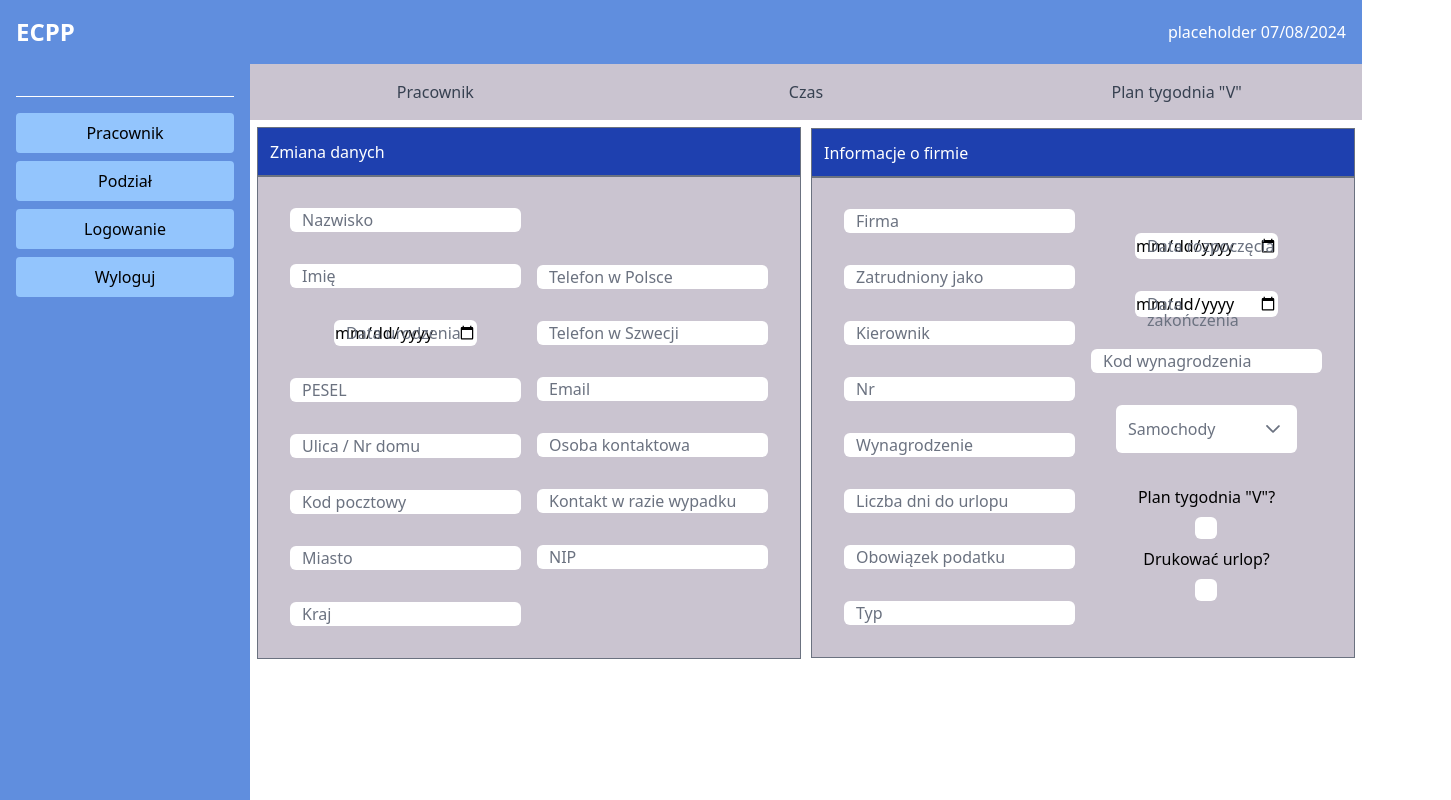
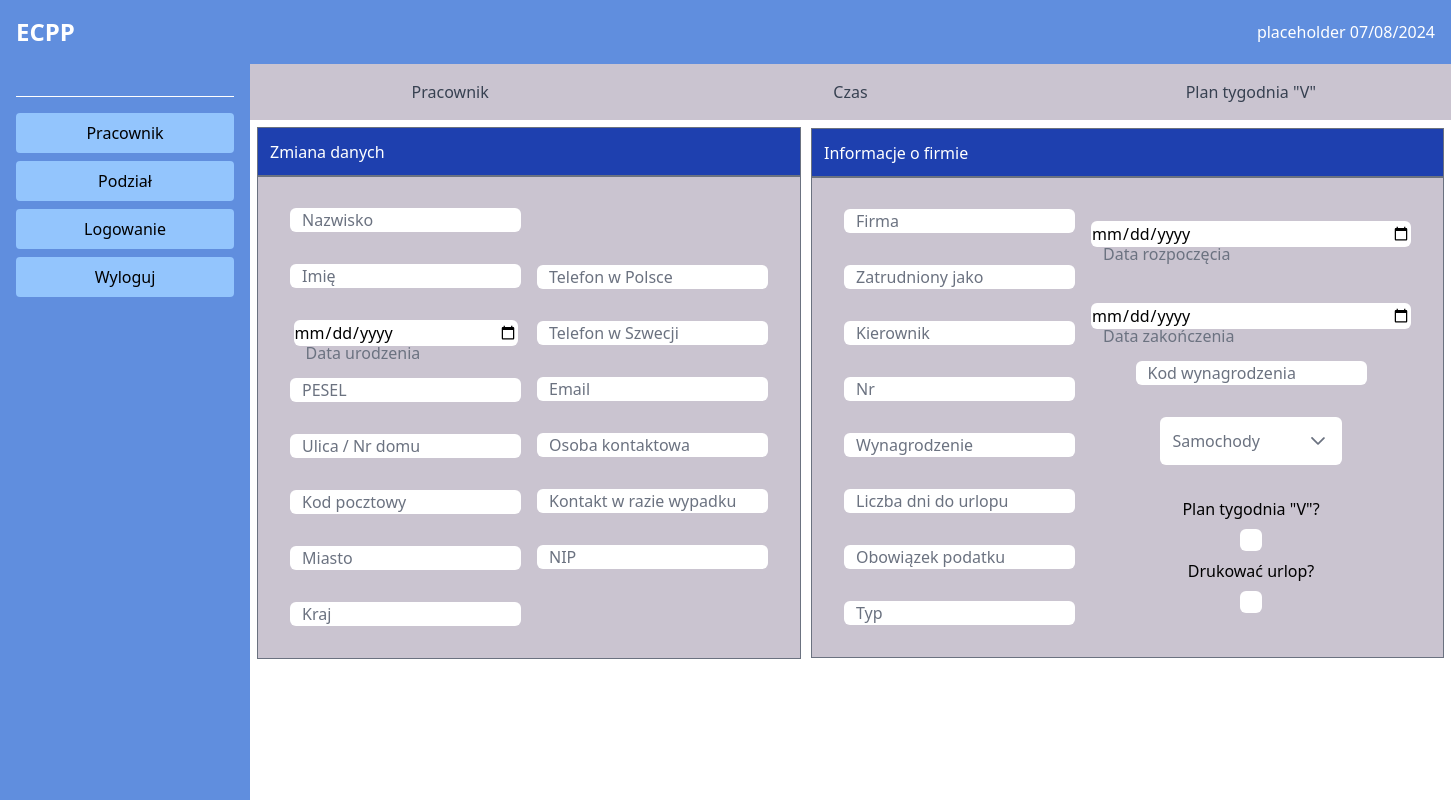
Before and after one commit to Destray32/ecpp-projekt, a React (Create React App) app: page /home/zmien-dane in a window 1280 px wide. Shown: the whole page, 1451 px wide, since content can reach past the window. Built offline with nearby package versions, Linux system fonts and the light colour scheme; a web font is replaced by a local one.

Commit message:
floating label, width data

```diff
--- a/src/pages/Pracownik/ZmienDane.js
+++ b/src/pages/Pracownik/ZmienDane.js
@@ -1,4 +1,4 @@
-import React from 'react';
+import React, { useState, useEffect } from 'react';
 import { Dropdown } from "primereact/dropdown";
 import { Checkbox } from 'primereact/checkbox';
 import { Button } from 'primereact/button';
@@ -8,6 +8,10 @@ import { FloatLabel } from 'primereact/floatlabel';
 import DaneBox from '../../Components/DaneBox';
 
 export default function ZmienDanePage() {
+    const [endDateClicked, setEndDateClicked] = useState(false);
+    const [startDateClicked, setStartDateClicked] = useState(false);
+    const [brithdayClicked, setBrithdayClicked] = useState(false);
+
     return (
         <div>
             <div className='w-full flex flex-row justify-center items-center space-x-1 pr-2'>
@@ -22,8 +26,13 @@ export default function ZmienDanePage() {
                             <label htmlFor="name">Imię</label>
                         </FloatLabel>
                         <FloatLabel>
-                            <InputText id="brithday" type="date" />
-                            <label htmlFor="brithday">Data urodzenia</label>
+                            <InputText
+                            style={{ width: '14rem',  }}
+                                onFocus={() => setBrithdayClicked(true)} // na focusie true i wtedy przesuwam label w osi y. przy innych datach to samo
+                                onBlur={() => setBrithdayClicked(false)}
+                            id="brithday" type="date" />
+                            <label className={(brithdayClicked ? '' : 'translate-y-5')}
+                            htmlFor="brithday">Data urodzenia</label>
                         </FloatLabel>
                         <FloatLabel>
                             <InputText id="pesel" type="text" />
@@ -109,14 +118,30 @@ export default function ZmienDanePage() {
                         </FloatLabel>
                     </div>
                     <div className='flex flex-col items-center space-y-8'>
-                        <FloatLabel>
-                            <InputText id="startDate" type="date" />
-                            <label htmlFor="startDate">Data rozpoczęcia</label>
-                        </FloatLabel>
-                        <FloatLabel>
-                            <InputText id="endDate" type="date" />
-                            <label htmlFor="endDate">Data zakończenia</label>
-                        </FloatLabel>
+                        <div className=' flex flex-col gap-14'>
+                            <FloatLabel>
+                                <InputText
+                                style={{ width: '20rem',  }}
+
+                                className='w-full'
+                                    onFocus={() => setStartDateClicked(true)}
+                                    onBlur={() => setStartDateClicked(false)}
+                                    id="startDate" type="date" />
+                                <label
+                                    className={(startDateClicked ? '' : 'translate-y-5')}
+                                    htmlFor="startDate">Data rozpoczęcia</label>
+                            </FloatLabel>
+                            <FloatLabel>
+                                <InputText
+                                    style={{ width: '20rem',  }}
+                                    onFocus={() => setEndDateClicked(true)}
+                                    onBlur={() => setEndDateClicked(false)}
+                                    id="endDate" type="date" />
+                                <label className={endDateClicked ? '' : 'translate-y-5'}
+                                    htmlFor="endDate">Data zakończenia</label>
+                            </FloatLabel>
+                        </div>
+
                         <FloatLabel>
                             <InputText id="paycheckCode" type="text" />
                             <label htmlFor="paycheckCode">Kod wynagrodzenia</label>
```
